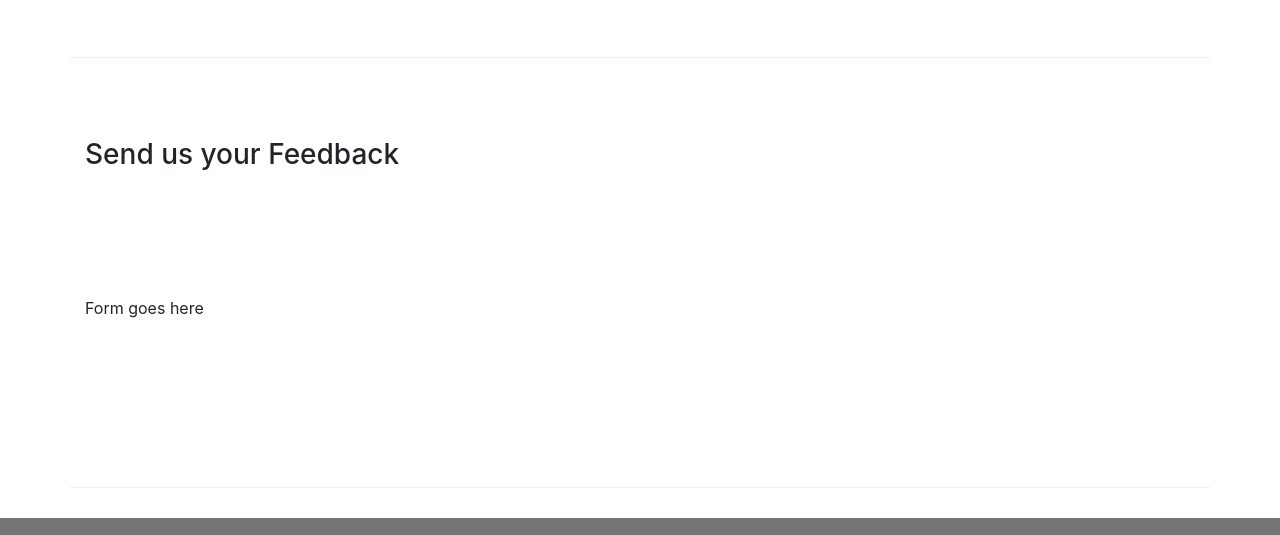
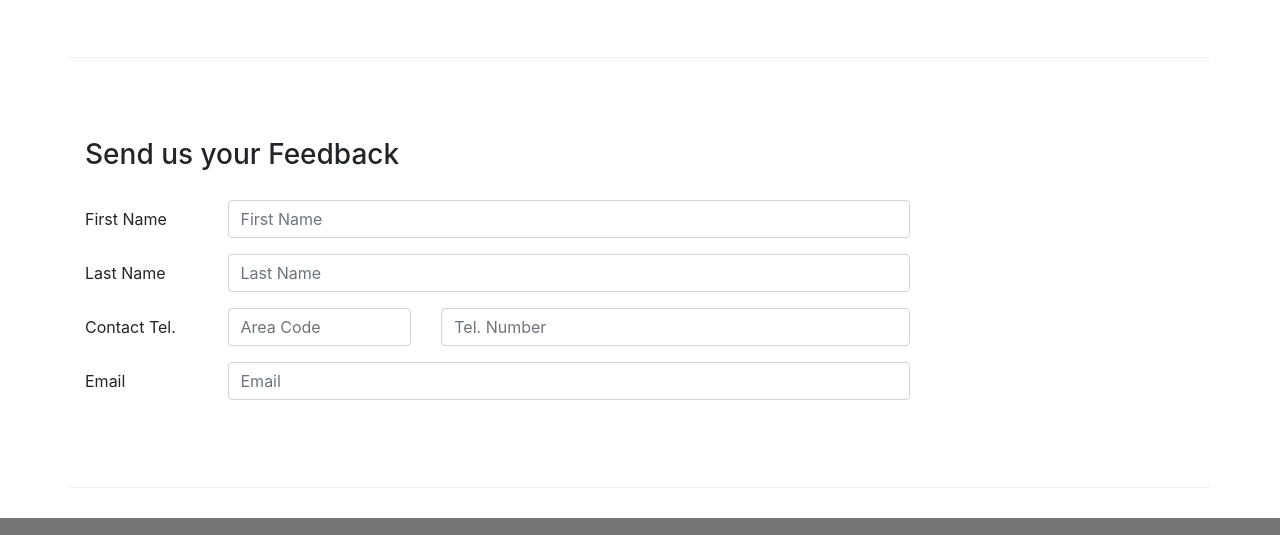
Before and after one commit to km2574/lazy_restaurant, a website: page contactus.html in a window 1280 px wide. Shown: the part 807-1342 px from the top of the page. Drawn offline with nearby package versions, Linux system fonts and the light colour scheme.

Commit message:
feedback

```diff
--- a/contactus.html
+++ b/contactus.html
@@ -92,7 +92,35 @@
               <h3>Send us your Feedback</h3>
            </div>
             <div class="col-12 col-md-9">
-                Form goes here
+                <form class="" action="index.html" method="post">
+                    <div class="form-group row">
+                        <label for="firstname" class="col-md-2 col-form-label">First Name</label>
+                        <div class="col-md-10">
+                            <input type="text" class="form-control" id="firstname" name="firstname" placeholder="First Name">
+                        </div>
+                    </div>
+                    <div class="form-group row">
+                      <label for="lasttname" class="col-md-2 col-form-label">Last Name</label>
+                      <div class="col-md-10">
+                          <input type="text" class="form-control" id="lastname" name="lastname" placeholder="Last Name">
+                      </div>
+                    </div>
+                    <div class="form-group row">
+                        <label for="telnum" class="col-12 col-md-2 col-form-label">Contact Tel.</label>
+                        <div class="col-5 col-md-3">
+                            <input type="tel" class="form-control" id="areacode" name="areacode" placeholder="Area Code">
+                        </div>
+                        <div class="col-7 col-md-7">
+                            <input type="tel" class="form-control" id="telnum" name="telnum" placeholder="Tel. Number">
+                        </div>
+                    </div>
+                    <div class="form-group row">
+                      <label for="emailid" class="col-md-2 col-form-label">Email</label>
+                      <div class="col-md-10">
+                          <input type="email" class="form-control" id="emailid" name="emailid" placeholder="Email">
+                      </div>
+                    </div>
+                </form>
             </div>
              <div class="col-12 col-md">
             </div>
```
